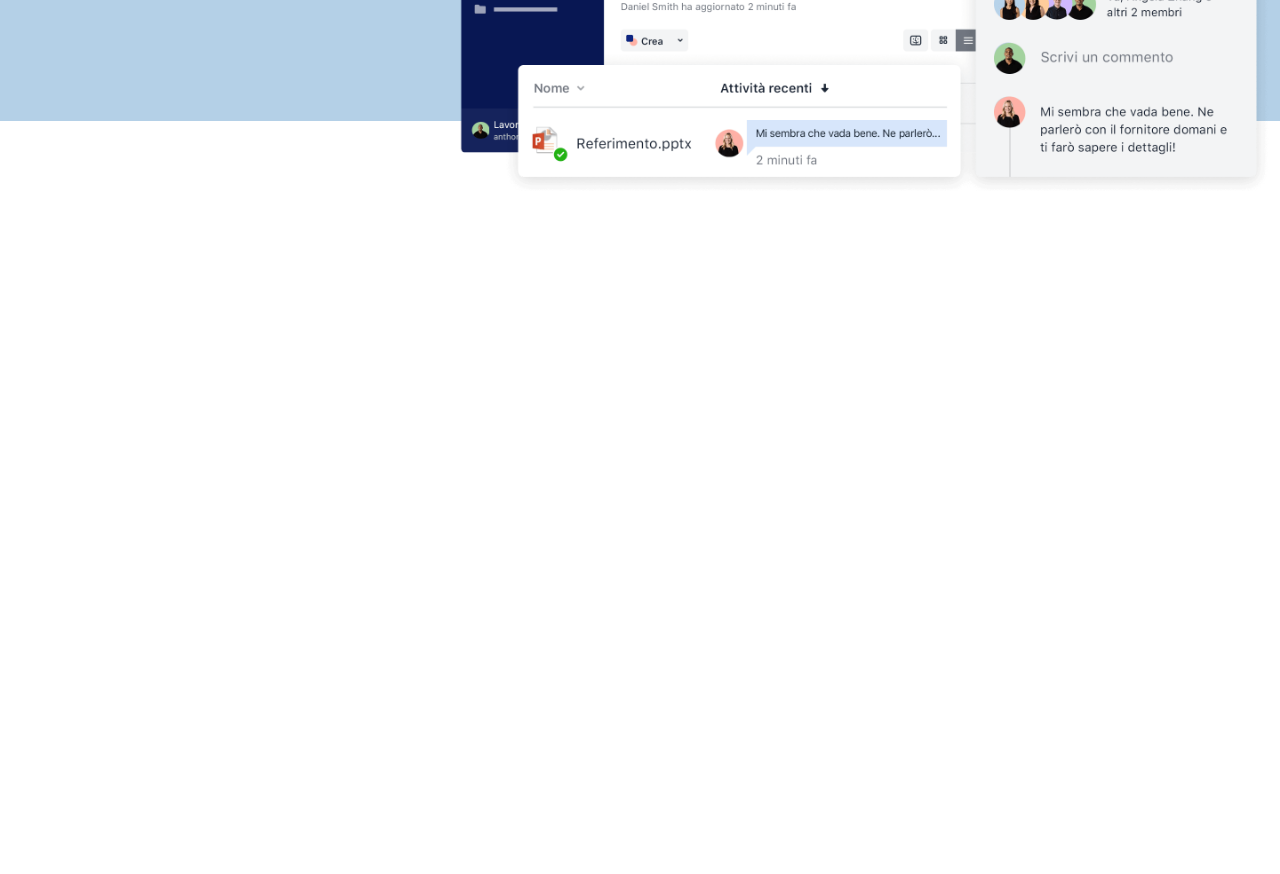
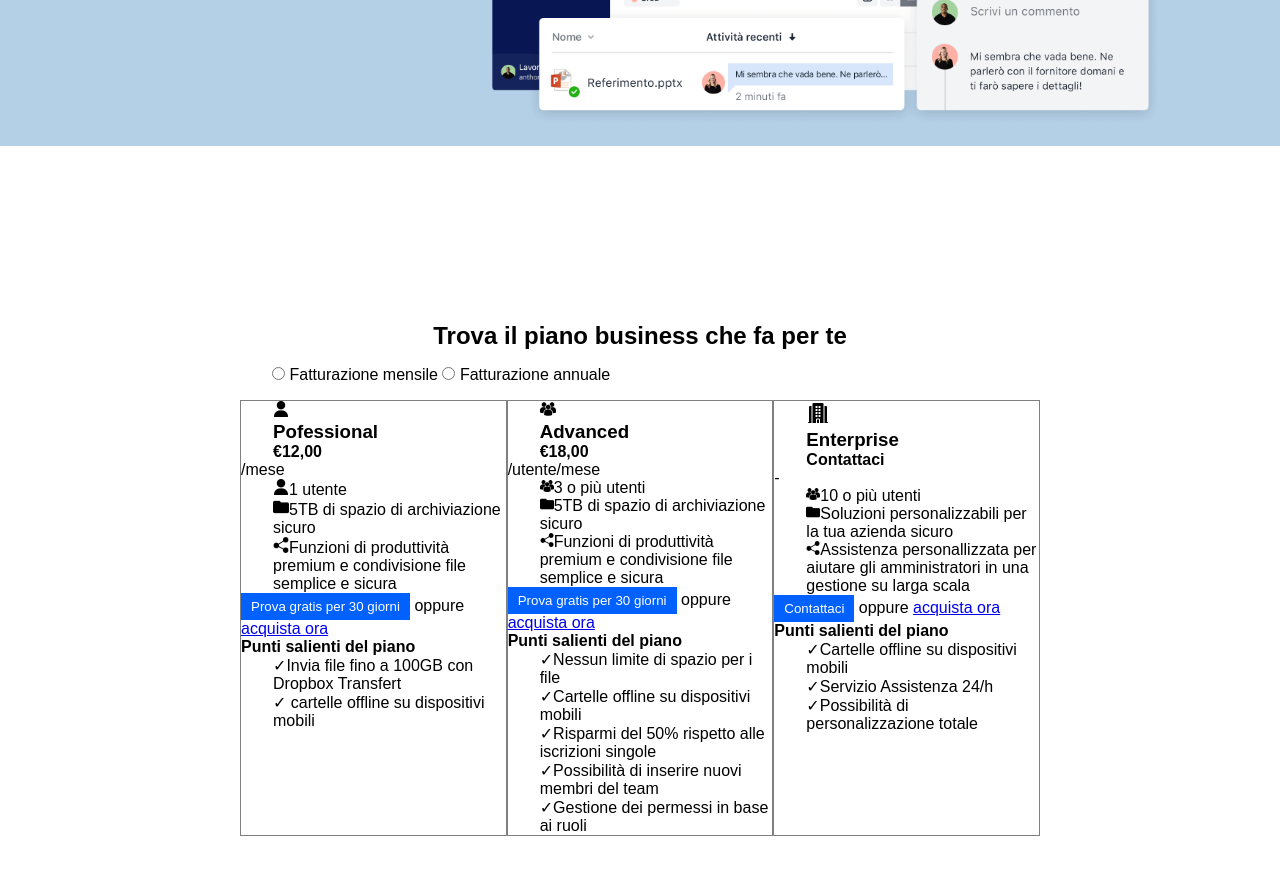
Before and after one commit to Efestus31/htmlcss-dropbox, a plain HTML site: page index.html in a window 1280 px wide. Shown: the part 520-1394 px from the top of the page. Before the commit the page ends 800 px from the top, so only its background shows below. Drawn offline with Linux system fonts and the light colour scheme.

Commit message:
add cols

```diff
--- a/assets/css/style.css
+++ b/assets/css/style.css
@@ -1,13 +1,27 @@
 /* #region common */
-h1{
+h1 {
     font-size: 50px;
     font-weight: bolder;
     text-align: center;
     padding: 1rem;
 }
-p{
+h2{
+    text-align: center;
+    padding-top: 1rem;
+}
+
+p {
     padding-bottom: 1rem;
     padding-top: 1rem;
+}
+section{
+    padding: 2rem 0;
+}
+img {
+    max-width: 100%;
+}
+form{
+    padding: 1rem;
 }
 
 /* #endregion common */
@@ -15,12 +29,13 @@ p{
 
 
 /* #region utility */
-*{
+* {
     box-sizing: border-box;
     margin: 0;
     padding: 0;
 }
-:root{
+
+:root {
     --drop-primary: #ffffff;
     --drop-secondary: #000000;
     --drop-lightblue: #b4d0e7;
@@ -28,102 +43,151 @@ p{
     --drop-blue: #0061ff;
     --drop-bdx: #61082b;
 }
+
 body {
     font-family: sans-serif;
 
 }
-.container{
+
+.container {
+    width: 80%;
     max-width: 1440px;
+}
+
+.container,
+.container-sm {
     margin: auto;
 }
-img{
-    max-width: 100%;
+.container-sm{
+    width: 60%;
 }
+.p-t8{
+    padding-top: 8rem;
+}
+.txt-cnt{
+    text-align: center;
+}
+
 .row {
-    justify-content: space-evenly;
-    align-items: center;
+    display: flex;
+    flex-wrap: wrap;
+    margin: 0 -1rem;
+
 }
 
 [class^="col-"] {
     padding: 0.5rem;
 
 }
-.col4{
+
+.col4 {
     flex-direction: column;
     width: calc((100% / 12) * 4);
 }
-.col8{
+
+.col8 {
     flex-direction: column;
     width: calc((100% / 12) * 8);
 }
-.col12{
+
+.col12 {
     width: 100%;
 }
-.d-flex{
+.d-flex {
     display: flex;
 }
-.jst-cntr{
+
+.jst-cntr {
     justify-content: center;
 }
-.p-b2{
+
+.p-b2 {
     padding-bottom: 20rem;
 }
-.jst-spbet{
+
+.jst-spbet {
     justify-content: space-between;
 }
+.col-b{
+    border: gray solid 1px;
+}
+.type{
+    padding: 5px;
+    display: inline-block
+}
+
 /* #endregion utility */
 /* #region debug */
-.dbug *{
+.dbug * {
     border: 2px dashed;
 }
+
 /* #endregion debug */
-#app-header{
+#app-header {
     display: flex;
     justify-content: space-between;
     align-items: center;
-    position:sticky;
+    position: sticky;
     z-index: 1;
     width: 100%;
     height: 80px;
     box-shadow: 0px 0px 2px 0px #0000006e;
 }
-.l-menu, .r_menu{
+
+.l-menu,
+.r_menu {
     width: 50%;
 }
-.l-menu{
+
+.l-menu {
     justify-content: flex-start;
 }
-.logo{
+
+.logo {
     align-self: center;
 }
-header a{
+
+header a {
     margin: 1rem;
 }
-header> div{
+
+header>div {
     align-items: center;
 }
-.btnblue{
+
+.btnblue {
     background-color: var(--drop-blue);
     color: var(--drop-primary);
     padding: 6px 10px;
     border: none;
 }
 
-.b-start:hover{
+.b-start:hover {
     background-color: var(--drop-midblue);
 }
-.menu{
-    color:black;
+
+.menu {
+    color: black;
     text-decoration: none;
     padding: 0.5rem;
 }
-.jumbotron{
+/* main */
+
+.jumbotron {
     background-color: #b4d0e7;
-    max-height: 575px;
+    max-height: 600px;
 }
 
 
-#arrow{
+#arrow {
     font-size: 80px;
     font-weight: bolder;
 }
+
+.m-col{
+    margin-left: 2rem;
+
+}
+.m-desc{
+    margin-bottom: 1 rem;
+}
--- a/index.html
+++ b/index.html
@@ -8,7 +8,9 @@
     <!-- my css stylesheet -->
     <link rel="stylesheet" href="./assets/css/style.css">
     <!-- font awsome -->
-    <link rel="stylesheet" href="https://cdnjs.cloudflare.com/ajax/libs/font-awesome/6.6.0/css/all.min.css" integrity="sha512-Kc323vGBEqzTmouAECnVceyQqyqdsSiqLQISBL29aUW4U/M7pSPA/gEUZQqv1cwx4OnYxTxve5UMg5GT6L4JJg==" crossorigin="anonymous" referrerpolicy="no-referrer" />
+    <link rel="stylesheet" href="https://cdnjs.cloudflare.com/ajax/libs/font-awesome/6.6.0/css/all.min.css"
+        integrity="sha512-Kc323vGBEqzTmouAECnVceyQqyqdsSiqLQISBL29aUW4U/M7pSPA/gEUZQqv1cwx4OnYxTxve5UMg5GT6L4JJg=="
+        crossorigin="anonymous" referrerpolicy="no-referrer" />
 
 </head>
 
@@ -31,7 +33,9 @@
             <a href="" class="menu">Chiama l'ufficio vendire</a>
             <a href="" class="menu">Accedi</a>
             <button class="btnblue b-start">Inizia</button>
+        </div>
     </header>
+
     <!-- end header -->
 
 
@@ -46,7 +50,7 @@
                         <p>Finalmente tutti i tuoi strumenti, contenuti e collaboratori sono accessibili dallo
                             stesso posto. Dropbox Business &egrave; pi&ugrave; di uno spazio di archiviazione sicuro:
                             &egrave; un modo inteliggente e integrato per ottimizzare il flusso di lavoro </p>
-                            <button class="btnblue b-start">Inizia la prova gratuita</button>
+                        <button class="btnblue b-start">Inizia la prova gratuita</button>
                         <p>Annulla in qualsiasi momento</p>
                         <i id="Arrow" class="fa-solid fa-arrow-down-long fa-2xl"></i>
                     </div>
@@ -58,15 +62,106 @@
         </section>
         <!-- end jumbotron -->
         <!-- start plans -->
-        <section id="plans">
-            <div class="container">
-                <div class="row">
-                    <div class="col4"></div>
-                    <div class="col4"></div>
-                    <div class="col4"></div>
+        <section id="plans" class=" d-flex jst-cntr">
+            <div class="container-sm p-t8">
+                <h2>Trova il piano business che fa per te</h2>
+                <form>
+                    <input type="radio">
+                    <label for="fm">Fatturazione mensile</label>
+                    <input type="radio">
+                    <label for="fa">Fatturazione annuale</label>
+                </form>
+                <div class="row jst-cntr">
+                    <div class="col4 col-b">
+                        <div class="m-col">
+                            <img src="./assets/img/user.png" alt="">
+                            <h3 class="m-l">Pofessional</h3>
+                            <h4>€12,00</h4>
+                        </div>
+                        <div class="txt-g">/mese</div>
+                        <div class="m-col">
+                            <img src="./assets/img/user.png" alt="">1 utente
+                        </div>
+                        <div class="m-col">
+                            <img height="16px" src="./assets/img/folder.png" alt="">5TB di spazio di archiviazione
+                            sicuro
+                        </div>
+                        <div class="m-col">
+                            <img height="16px" src="./assets/img/share.png" alt="">Funzioni di produttivit&agrave;
+                            premium e condivisione file semplice e sicura
+                        </div>
+                        <button class="btnblue b-start">Prova gratis per 30 giorni</button>
+                        oppure <a href="#">acquista ora</a>
+
+
+                        <h4>Punti salienti del piano</h4>
+                        <div class="m-desc m-col">&checkmark;Invia file fino a 100GB con Dropbox Transfert</div>
+                        <div class="m-desc m-col">&checkmark; cartelle offline su dispositivi mobili</div>
+
+                    </div>
+                    <div class="col4 col-b">
+                        <div class="m-col">
+                            <img  height="16px" src="./assets/img/multiple-users-silhouette.png" alt="">
+                            <h3 class="m-l">Advanced</h3>
+                            <h4>€18,00</h4>
+                        </div>
+                        <div class="txt-g">/utente/mese</div>
+                        <div class="m-col">
+                            <img  height="14px" src="./assets/img/multiple-users-silhouette.png" alt="">3 o pi&ugrave; utenti
+                        </div>
+                        <div class="m-col">
+                            <img height="14px" src="./assets/img/folder.png" alt="">5TB di spazio di archiviazione
+                            sicuro
+                        </div>
+                        <div class="m-col">
+                            <img height="14px" src="./assets/img/share.png" alt="">Funzioni di produttivit&agrave;
+                            premium e condivisione file semplice e sicura
+                        </div>
+                        <button class="btnblue b-start">Prova gratis per 30 giorni</button>
+                        oppure <a href="#">acquista ora</a>
+
+
+                        <h4>Punti salienti del piano</h4>
+                        <div class="m-desc m-col">&checkmark;Nessun limite di spazio per i file</div>
+                        <div class="m-desc m-col">&checkmark;Cartelle offline su dispositivi mobili</div>
+                        <div class="m-desc m-col">&checkmark;Risparmi del 50% rispetto alle iscrizioni singole</div>
+                        <div class="m-desc m-col">&checkmark;Possibilit&agrave; di inserire nuovi membri del team</div>
+                        <div class="m-desc m-col">&checkmark;Gestione dei permessi in base ai ruoli</div>
+
+
+                    </div>
+
+                    <div class="col4 col-b">
+                        <div class="m-col">
+                            <img src="./assets/img/building.png" alt="">
+                            <h3 class="m-l">Enterprise</h3>
+                            <h4>Contattaci</h4>
+                        </div>
+                        <div class="txt-g">-</div>
+                        <div class="m-col">
+                            <img  height="14px" src="./assets/img/multiple-users-silhouette.png" alt="">10 o pi&ugrave; utenti
+                        </div>
+                        <div class="m-col">
+                            <img height="14px" src="./assets/img/folder.png" alt="">Soluzioni personalizzabili per la tua azienda
+                            sicuro
+                        </div>
+                        <div class="m-col">
+                            <img height="14px" src="./assets/img/share.png" alt="">Assistenza personallizzata per aiutare gli amministratori in una gestione su larga scala
+                        </div>
+                        <button class="btnblue b-start">Contattaci</button>
+                        oppure <a href="#">acquista ora</a>
+
+
+                        <h4>Punti salienti del piano</h4>
+                        <div class="m-desc m-col">&checkmark;Cartelle offline su dispositivi mobili</div>
+                        <div class="m-desc m-col">&checkmark;Servizio Assistenza 24/h</div>
+                        <div class="m-desc m-col">&checkmark;Possibilit&agrave; di personalizzazione totale</div>
+
+                    </div>
+
                     <div class="col-12"></div>
                 </div>
-            </div>
+
         </section>
         <!-- end section plans -->
         <!-- start partners -->
@@ -79,8 +174,9 @@
             </div>
         </section>
         <!-- end section partners -->
+        <!-- start section operations -->
         <section id="operations">
-            <div class="container">
+            <div class="container-sm">
                 <div class="row">
                     <div class="col-4"></div>
                     <div class="col-4"></div>
@@ -91,6 +187,8 @@
                 </div>
             </div>
         </section>
+        <!-- start section operations -->
+
     </main>
 
 </body>
```
Also changed, not shown: assets/img/building.png (added), assets/img/folder.png (added), assets/img/multiple-users-silhouette.png (added), assets/img/share.png (added), assets/img/user.png (added).
